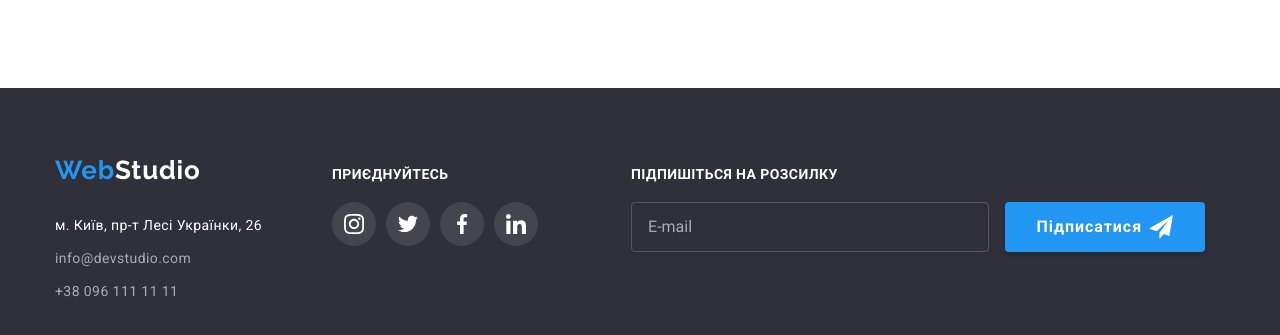
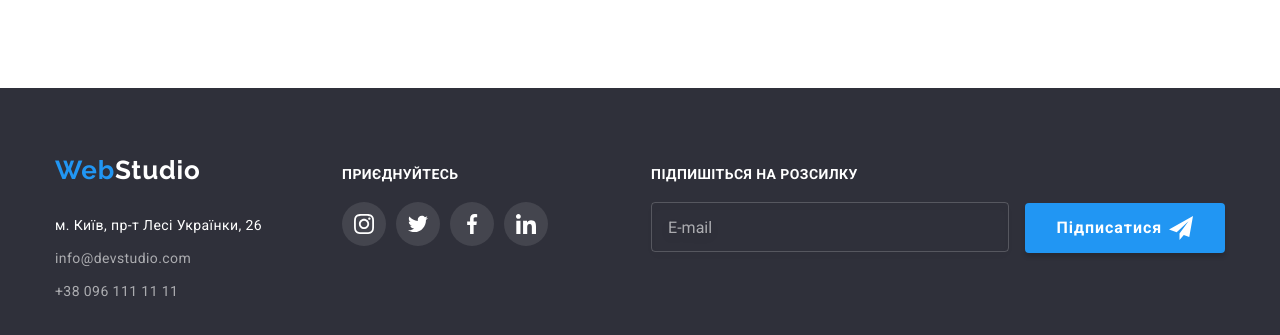
Before and after one commit to Doublebubble99/goit-markup-hw-06, a plain HTML site: page index.html in a window 1280 px wide. Shown: the part 2592-2927 px from the top of the page. Drawn offline with nearby package versions, Linux system fonts and the light colour scheme.

Commit message:
Some changes homework 6

```diff
--- a/css/styles.css
+++ b/css/styles.css
@@ -465,6 +465,7 @@ p {
 .container-footer {
   display: flex;
   align-items: baseline;
+  justify-content: space-between;
 }
 .footer-icon-list {
   display: inline-flex;
@@ -513,6 +514,9 @@ p {
   margin-bottom: 9px;
 }
 .footer-email {
+  font-size: 16px;
+  line-height: calc(20 / 16);
+  color: rgba(255, 255, 255, 0.6);
   width: 358px;
   height: 50px;
   padding: 15px 16px;
--- a/index.html
+++ b/index.html
@@ -388,12 +388,14 @@
       </div>
       <div class="subscribe-container">
         <strong class="footer-title">Підпишіться на розсилку</strong>
+        <form class="footer-form">
           <input type="email" class="footer-email" name="mail" placeholder="E-mail">
           <button class="button-footer" type="submit">Підписатися
             <svg class="send-icon" width="24" height="24">
               <use href="./images/icons.svg#send-icon"></use>
             </svg>
           </button>
+        </form>
       </div>
     </div>
   </footer>
```
Lines whose indentation alone changed are shown as unchanged.
